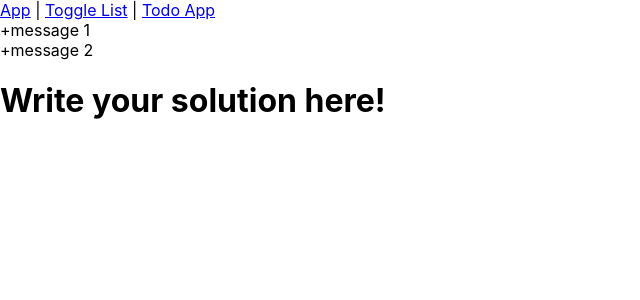
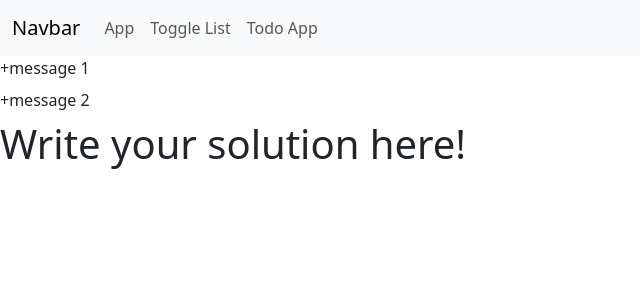
Before and after one commit to rldarshan/darshan_react_app, a React (Create React App) app: page / in a window 1280 px wide. Shown: the top 300 px of the page, without its empty margins (0-640 px from the left). Built offline with nearby package versions, Linux system fonts and the light colour scheme.

Commit message:
Added bootstrap header

```diff
--- a/package.json
+++ b/package.json
@@ -3,9 +3,11 @@
   "version": "0.1.0",
   "private": true,
   "dependencies": {
+    "@popperjs/core": "^2.11.8",
     "@testing-library/jest-dom": "^5.17.0",
     "@testing-library/react": "^13.4.0",
     "@testing-library/user-event": "^13.5.0",
+    "bootstrap": "^5.3.3",
     "react": "^18.3.1",
     "react-dom": "^18.3.1",
     "react-router-dom": "^7.0.1",
--- a/src/home.js
+++ b/src/home.js
@@ -1,5 +1,8 @@
 import React from "react";
 import { BrowserRouter, Routes, Route, Link } from "react-router-dom";
+import 'bootstrap/dist/js/bootstrap.bundle.min.js'; // Includes Popper.js
+import 'bootstrap/dist/css/bootstrap.min.css'; // Bootstrap CSS (if not already imported)
+
 import App from './App';
 import Toggle_List from './toggle_list';
 import TodoApp from './todo-list-checkbox';
@@ -7,9 +10,36 @@ import TodoApp from './todo-list-checkbox';
 function Home() {
   return (
     <BrowserRouter>
-      <nav>
-        <Link to="/">App</Link> | <Link to="/toggle_list">Toggle List</Link> | <Link to="/todo">Todo App</Link>
-      </nav>
+        <nav className="navbar navbar-expand-lg navbar-light bg-light">
+            <div className="container-fluid">
+                <a className="navbar-brand" href="javascript:">Navbar</a>
+                <button
+                className="navbar-toggler"
+                type="button"
+                data-bs-toggle="collapse"
+                data-bs-target="#navbarNav"
+                aria-controls="navbarNav"
+                aria-expanded="false"
+                aria-label="Toggle navigation"
+                >
+                <span className="navbar-toggler-icon"></span>
+                </button>
+                <div className="collapse navbar-collapse" id="navbarNav">
+                <ul className="navbar-nav">
+                    <li className="nav-item">
+                        <Link className="nav-link" to="/">App</Link>
+                    </li>
+                    <li className="nav-item">
+                        <Link className="nav-link" to="/toggle_list">Toggle List</Link>
+                    </li>
+                    <li className="nav-item">
+                        <Link className="nav-link" to="/todo">Todo App</Link>
+                    </li>
+                </ul>
+                </div>
+            </div>
+        </nav>
+
       <Routes>
         <Route path="/" element={<App />} />
         <Route path="/toggle_list" element={<Toggle_List />} />
```
Also changed, not shown: 1 other file (tests, documents, lock files or other folders).
